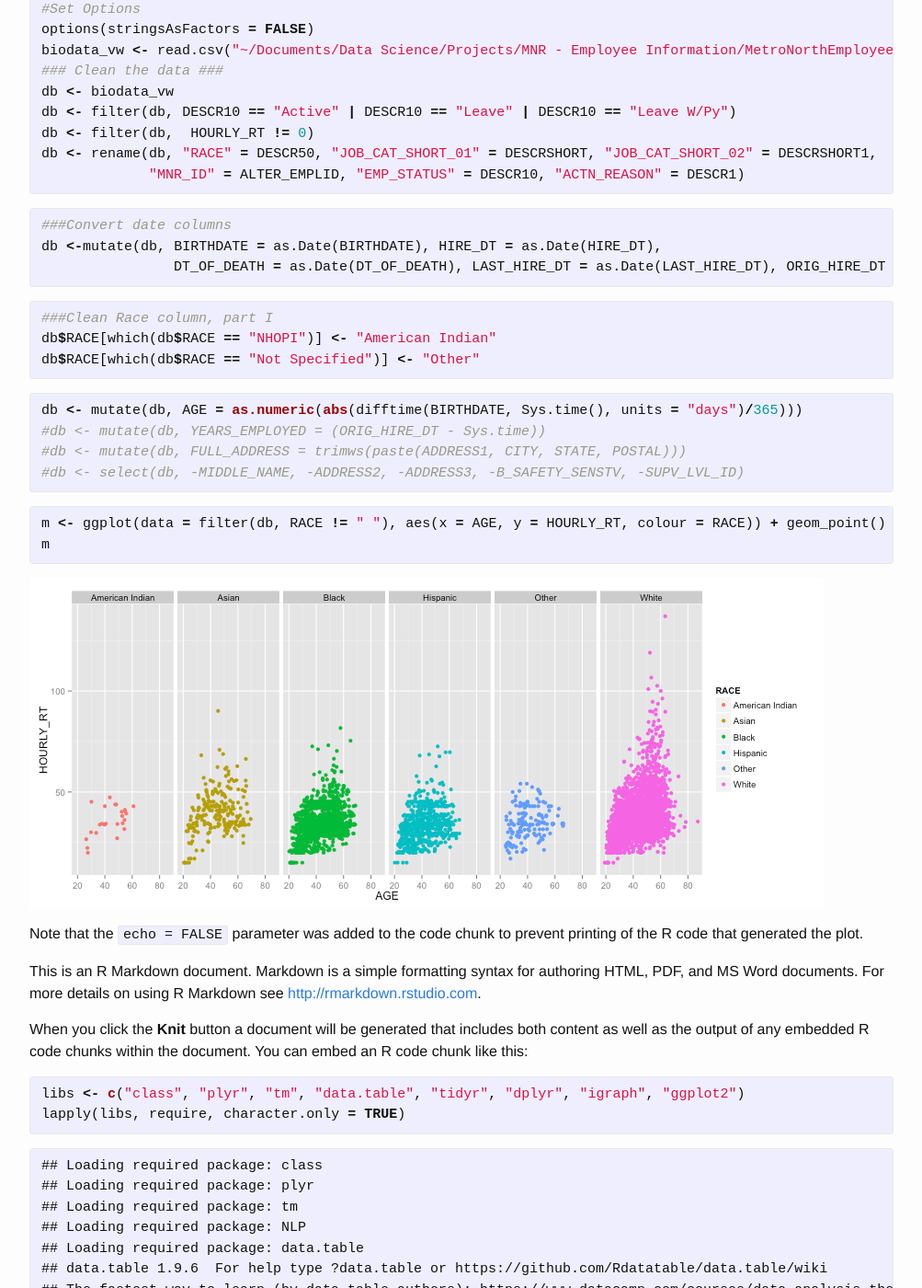
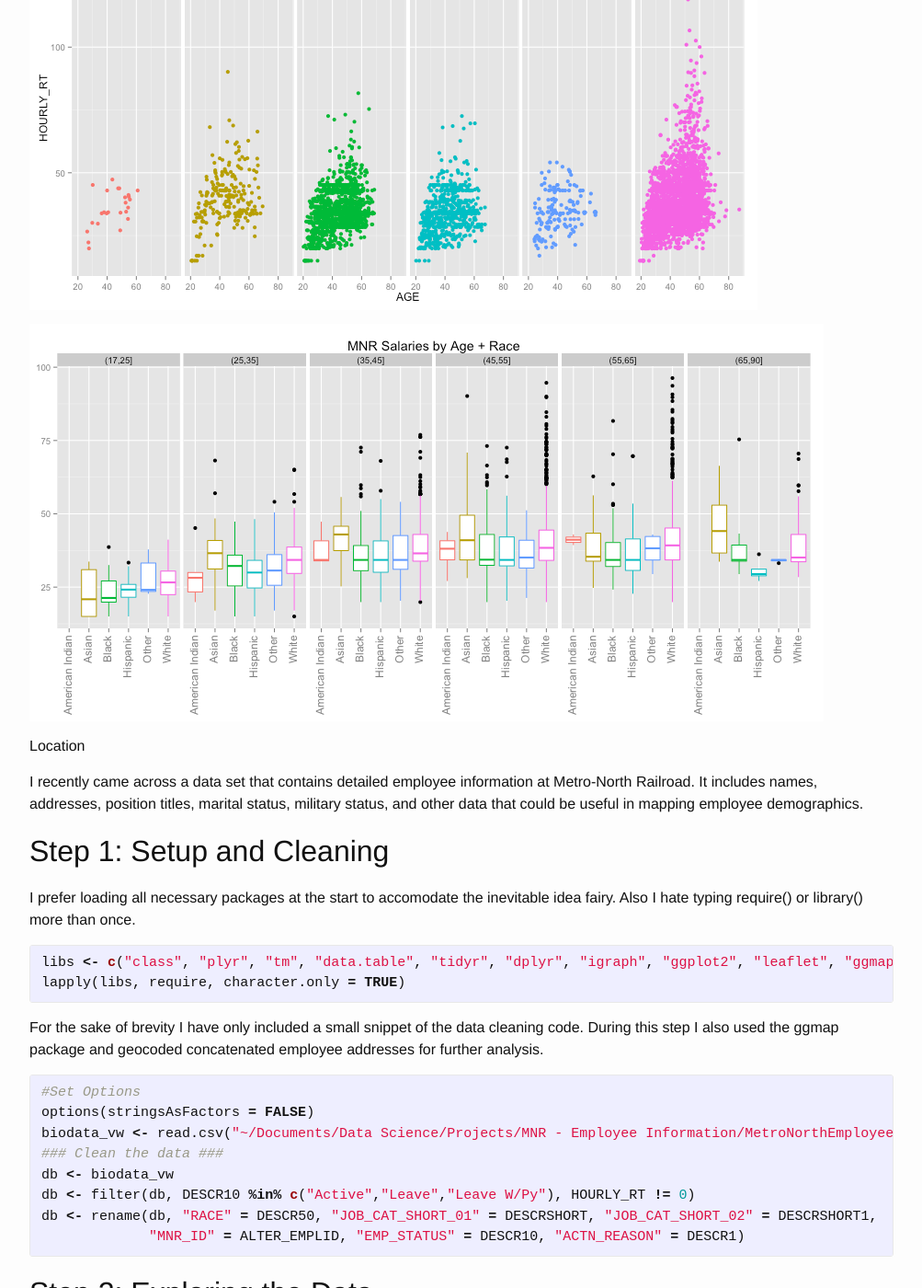
Before and after one commit to iamthevastidledhitchhiker/iamthevastidledhitchhiker.github.io, a Jekyll site: the page built from _posts/2015-11-10-mnremployee.md, in a window 1280 px wide and 1400 px high, scrolled down 2387 px. Shown: the whole window at 92% size, without its empty margins (138-1141 px from the left). Built offline with Jekyll 4.4.1, drawn with Linux system fonts in a browser that asks for light colours; some of the changed text lies outside the part shown.

Commit message:
New Post
MNR Employee Data

```diff
--- a/_posts/2015-11-10-mnremployee.md
+++ b/_posts/2015-11-10-mnremployee.md
@@ -4,111 +4,27 @@
 author: keith
 date:   2015-11-10 22:53:35
 categories: Metro-North
+output:
+  html_document:
+    toc: true
+    toc_depth: 4
 ---
 
-This is an R Markdown document. Markdown is a simple formatting syntax for authoring HTML, PDF, and MS Word documents. For more details on using R Markdown see <http://rmarkdown.rstudio.com>.
+I recently came across a data set that contains detailed employee information at Metro-North Railroad.
+It includes names, addresses, position titles, marital status, military status, and other data that
+could be useful in mapping employee demographics.
 
-When you click the **Knit** button a document will be generated that includes both content as well as the output of any embedded R code chunks within the document. You can embed an R code chunk like this:
-
+## Step 1: Setup and Cleaning
+I prefer loading all necessary packages at the start to accomodate the inevitable idea fairy.
+Also I hate typing require() or library() more than once.
 
 {% highlight r %}
-libs <- c("class", "plyr", "tm", "data.table", "tidyr", "dplyr", "igraph", "ggplot2")
+libs <- c("class", "plyr", "tm", "data.table", "tidyr", "dplyr", "igraph", "ggplot2", "leaflet", "ggmap")
 lapply(libs, require, character.only = TRUE)
 {% endhighlight %}
 
-
-
-{% highlight text %}
-## Loading required package: class
-## Loading required package: plyr
-## Loading required package: tm
-## Loading required package: NLP
-## Loading required package: data.table
-## data.table 1.9.6  For help type ?data.table or https://github.com/Rdatatable/data.table/wiki
-## The fastest way to learn (by data.table authors): https://www.datacamp.com/courses/data-analysis-the-data-table-way
-## Loading required package: tidyr
-## Loading required package: dplyr
-##
-## Attaching package: 'dplyr'
-##
-## The following objects are masked from 'package:data.table':
-##
-##     between, last
-##
-## The following objects are masked from 'package:plyr':
-##
-##     arrange, count, desc, failwith, id, mutate, rename, summarise,
-##     summarize
-##
-## The following objects are masked from 'package:stats':
-##
-##     filter, lag
-##
-## The following objects are masked from 'package:base':
-##
-##     intersect, setdiff, setequal, union
-##
-## Loading required package: igraph
-##
-## Attaching package: 'igraph'
-##
-## The following objects are masked from 'package:dplyr':
-##
-##     %>%, as_data_frame, groups, union
-##
-## The following object is masked from 'package:tidyr':
-##
-##     %>%
-##
-## The following object is masked from 'package:class':
-##
-##     knn
-##
-## The following objects are masked from 'package:stats':
-##
-##     decompose, spectrum
-##
-## The following object is masked from 'package:base':
-##
-##     union
-##
-## Loading required package: ggplot2
-##
-## Attaching package: 'ggplot2'
-##
-## The following object is masked from 'package:NLP':
-##
-##     annotate
-{% endhighlight %}
-
-
-
-{% highlight text %}
-## [[1]]
-## [1] TRUE
-##
-## [[2]]
-## [1] TRUE
-##
-## [[3]]
-## [1] TRUE
-##
-## [[4]]
-## [1] TRUE
-##
-## [[5]]
-## [1] TRUE
-##
-## [[6]]
-## [1] TRUE
-##
-## [[7]]
-## [1] TRUE
-##
-## [[8]]
-## [1] TRUE
-{% endhighlight %}
-
+For the sake of brevity I have only included a small snippet of the data cleaning code.
+During this step I also used the ggmap package and geocoded concatenated employee addresses for further analysis.
 
 {% highlight r %}
 #Set Options
@@ -116,40 +32,53 @@
 biodata_vw <- read.csv("~/Documents/Data Science/Projects/MNR - Employee Information/MetroNorthEmployeeApp/biodata_vw.csv", sep="")
 ### Clean the data ###
 db <- biodata_vw
-db <- filter(db, DESCR10 == "Active" | DESCR10 == "Leave" | DESCR10 == "Leave W/Py")
-db <- filter(db,  HOURLY_RT != 0)
+db <- filter(db, DESCR10 %in% c("Active","Leave","Leave W/Py"), HOURLY_RT != 0)
 db <- rename(db, "RACE" = DESCR50, "JOB_CAT_SHORT_01" = DESCRSHORT, "JOB_CAT_SHORT_02" = DESCRSHORT1,
              "MNR_ID" = ALTER_EMPLID, "EMP_STATUS" = DESCR10, "ACTN_REASON" = DESCR1)
 {% endhighlight %}
 
 
+
+
+
+
+
+##Step 2: Exploring the Data
+
+After doing a lot of cleaning and geocoding we can use the ggplot2 package to first create some simple charts
+
+###General demographics
+#### Age
+We bin employee ages in 5 year intervals to reveal a fairly old company
+![center](http://iamthevastidledhitchhiker.github.io/figs/mnremployee/unnamed-chunk-5-1.png)
+
+#### Ethnic Makeup
+
+{% highlight text %}
+## Source: local data frame [6 x 2]
+##
+##              RACE     n
+##             (chr) (int)
+## 1 American Indian    25
+## 2           Asian   221
+## 3           Black  1358
+## 4        Hispanic   657
+## 5           Other   153
+## 6           White  4151
+{% endhighlight %}
+Plotting this summary:
+
 {% highlight r %}
-###Convert date columns
-db <-mutate(db, BIRTHDATE = as.Date(BIRTHDATE), HIRE_DT = as.Date(HIRE_DT),
-                DT_OF_DEATH = as.Date(DT_OF_DEATH), LAST_HIRE_DT = as.Date(LAST_HIRE_DT), ORIG_HIRE_DT = as.Date(ORIG_HIRE_DT))
+ggplot(data = m, aes(x = RACE, y = n, fill = RACE)) + geom_bar(stat = 'identity') + theme(legend.position="none") + geom_text(stat='identity',aes(label=n),vjust=-0.25) + theme_minimal()+ labs(title = "Metro-North Employees by Ethnicity", x = NULL, y = NULL)
 {% endhighlight %}
 
-
-{% highlight r %}
-###Clean Race column, part I
-db$RACE[which(db$RACE == "NHOPI")] <- "American Indian"
-db$RACE[which(db$RACE == "Not Specified")] <- "Other"
-{% endhighlight %}
+![center](http://iamthevastidledhitchhiker.github.io/figs/mnremployee/unnamed-chunk-7-1.png)
 
 
-{% highlight r %}
-db <- mutate(db, AGE = as.numeric(abs(difftime(BIRTHDATE, Sys.time(), units = "days")/365)))
-#db <- mutate(db, YEARS_EMPLOYED = (ORIG_HIRE_DT - Sys.time))
-#db <- mutate(db, FULL_ADDRESS = trimws(paste(ADDRESS1, CITY, STATE, POSTAL)))
-#db <- select(db, -MIDDLE_NAME, -ADDRESS2, -ADDRESS3, -B_SAFETY_SENSTV, -SUPV_LVL_ID)
-{% endhighlight %}
+#### Hourly Wage by Ethnicity
+![center](http://iamthevastidledhitchhiker.github.io/figs/mnremployee/unnamed-chunk-8-1.png)
+
+![center](http://iamthevastidledhitchhiker.github.io/figs/mnremployee/unnamed-chunk-9-1.png)
 
 
-{% highlight r %}
-m <- ggplot(data = filter(db, RACE != " "), aes(x = AGE, y = HOURLY_RT, colour = RACE)) + geom_point() + facet_grid(. ~ RACE)
-m
-{% endhighlight %}
-
-![center](http://iamthevastidledhitchhiker.github.io/figs/mnremployee/unnamed-chunk-6-1.png)
-
-Note that the `echo = FALSE` parameter was added to the code chunk to prevent printing of the R code that generated the plot.
+#### Location
```
Also changed, not shown: figs/mnremployee/unnamed-chunk-5-1.png (added), figs/mnremployee/unnamed-chunk-7-1.png (added), figs/mnremployee/unnamed-chunk-8-1.png (added), figs/mnremployee/unnamed-chunk-9-1.png (added).
